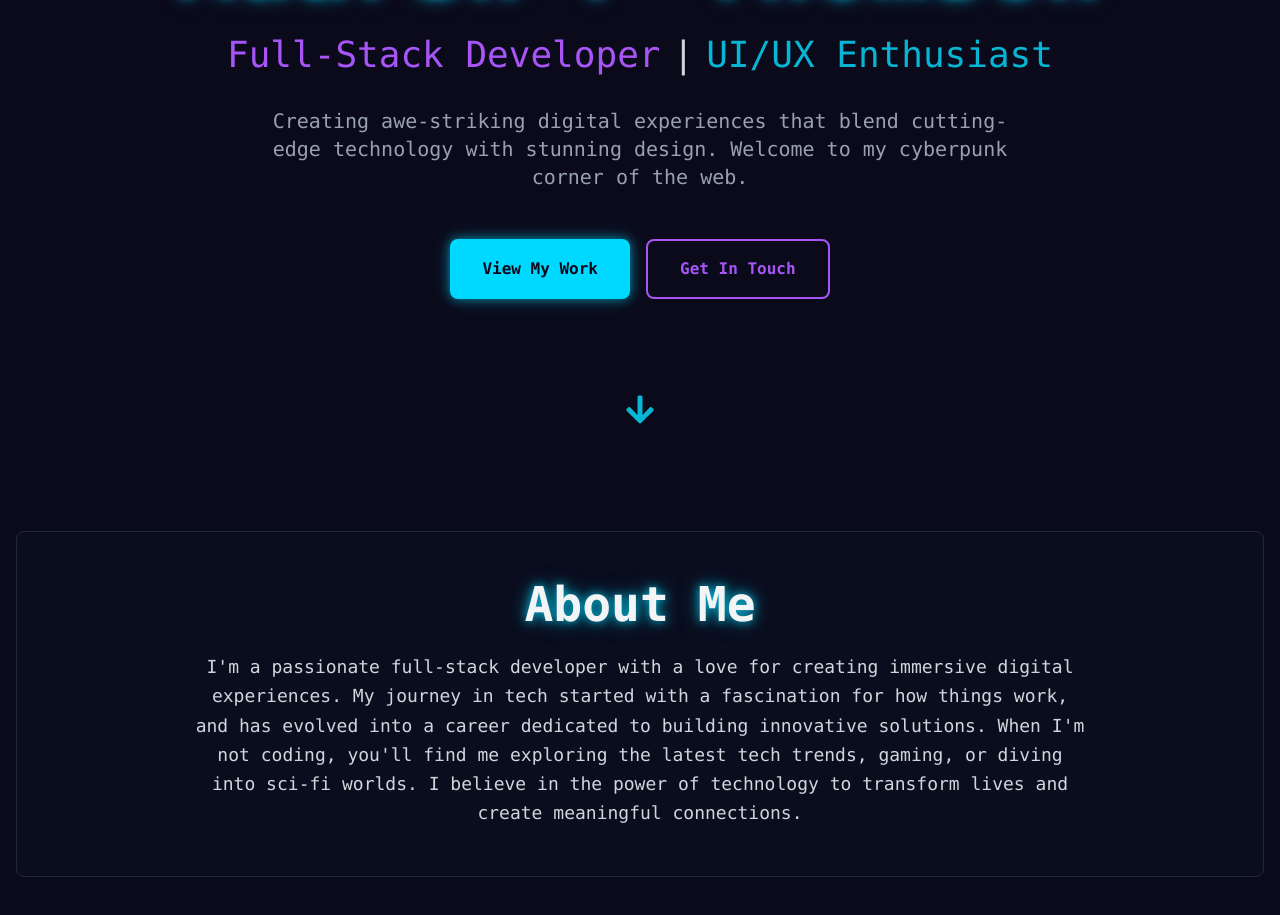
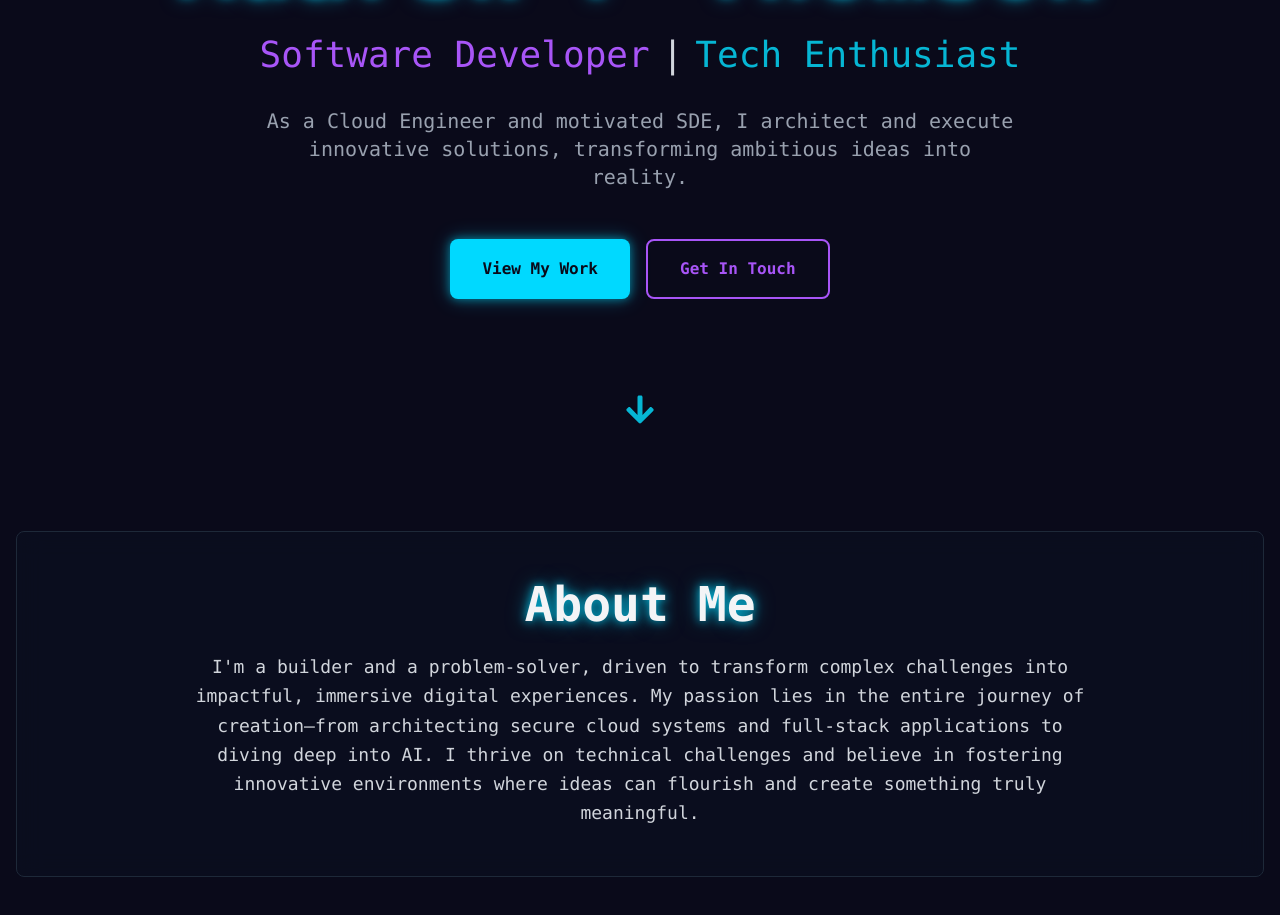
Before and after one commit to Adarsh-P-Thomson/Adarsh-P-Thomson.github.io, a Next.js app: page / in a window 1280 px wide. Shown: the part 349-1264 px from the top of the page. Built offline with nearby package versions, Linux system fonts and the light colour scheme.

Commit message:
simple changes

```diff
--- a/app/layout.js
+++ b/app/layout.js
@@ -2,7 +2,7 @@ import '../src/index.css'
 
 export const metadata = {
   title: 'Adarsh P Thomson - Portfolio',
-  description: 'Full-Stack Developer & UI/UX Enthusiast',
+  description: 'Software Developer and Tech Enthusiast',
 }
 
 export default function RootLayout({ children }) {
--- a/app/page.js
+++ b/app/page.js
@@ -22,11 +22,7 @@ export default function HomePage() {
                 About Me
               </h2>
               <p className="text-lg text-gray-300 max-w-4xl mx-auto text-center leading-relaxed">
-                I'm a passionate full-stack developer with a love for creating immersive digital experiences.
-                My journey in tech started with a fascination for how things work, and has evolved into a
-                career dedicated to building innovative solutions. When I'm not coding, you'll find me
-                exploring the latest tech trends, gaming, or diving into sci-fi worlds. I believe in the
-                power of technology to transform lives and create meaningful connections.
+                I'm a builder and a problem-solver, driven to transform complex challenges into impactful, immersive digital experiences. My passion lies in the entire journey of creation—from architecting secure cloud systems and full-stack applications to diving deep into AI. I thrive on technical challenges and believe in fostering innovative environments where ideas can flourish and create something truly meaningful.
               </p>
             </div>
           </div>
--- a/src/components/home/LandingSection.jsx
+++ b/src/components/home/LandingSection.jsx
@@ -39,9 +39,9 @@ const LandingSection = () => {
             animate={{ opacity: 1 }}
             transition={{ delay: 0.4 }}
           >
-            <span className="text-cyber-purple">Full-Stack Developer</span>
+            <span className="text-cyber-purple">Software Developer</span>
             <span className="mx-3">|</span>
-            <span className="text-cyber-cyan">UI/UX Enthusiast</span>
+            <span className="text-cyber-cyan">Tech Enthusiast</span>
           </motion.div>
 
           <motion.p
@@ -50,8 +50,8 @@ const LandingSection = () => {
             animate={{ opacity: 1 }}
             transition={{ delay: 0.6 }}
           >
-            Creating awe-striking digital experiences that blend cutting-edge technology
-            with stunning design. Welcome to my cyberpunk corner of the web.
+            As a Cloud Engineer and motivated SDE, I architect and execute innovative solutions,
+            transforming ambitious ideas into reality.
           </motion.p>
 
           <motion.div
```
Also changed, not shown: src/assets/profile.png (added), 1 other file (tests, documents, lock files or other folders).
